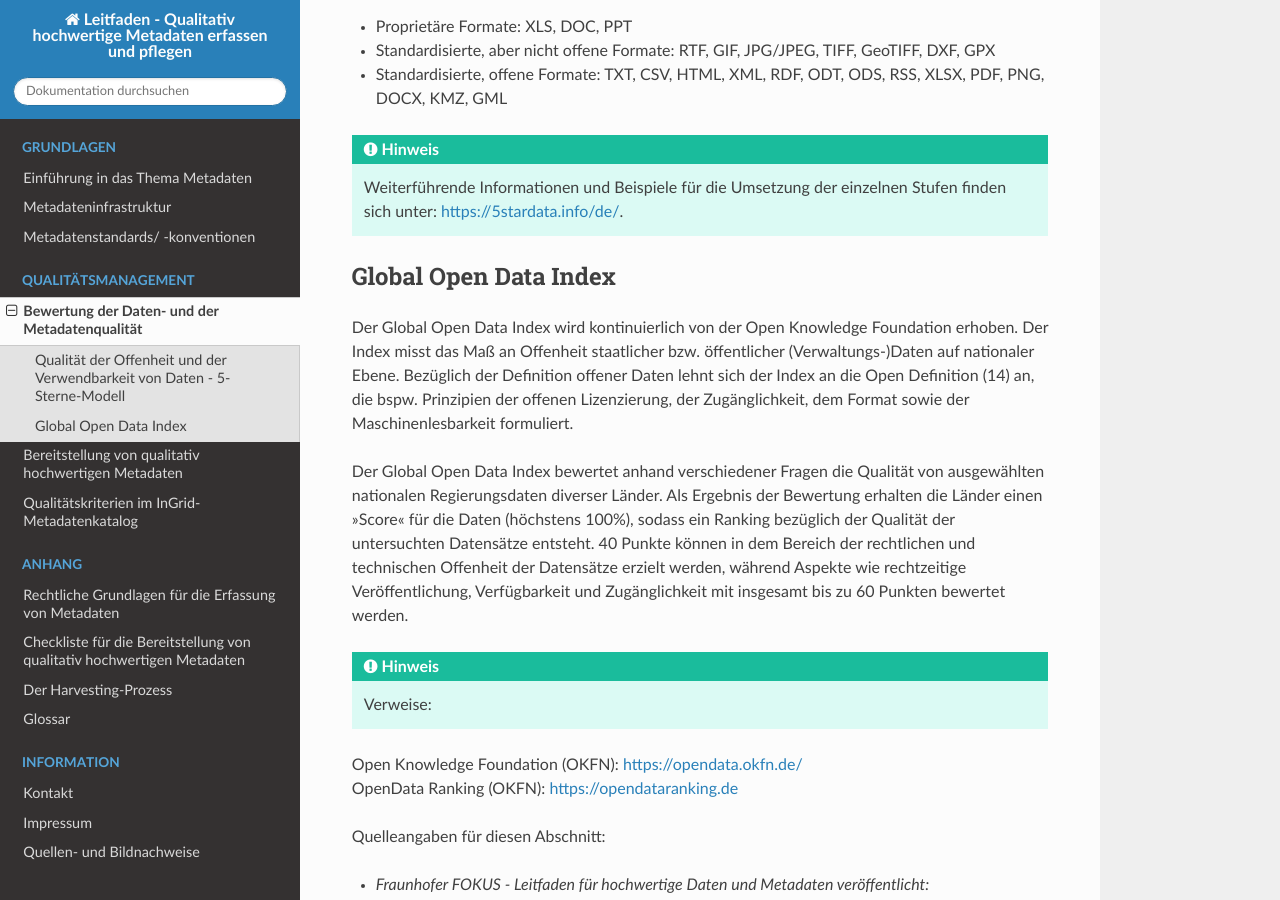
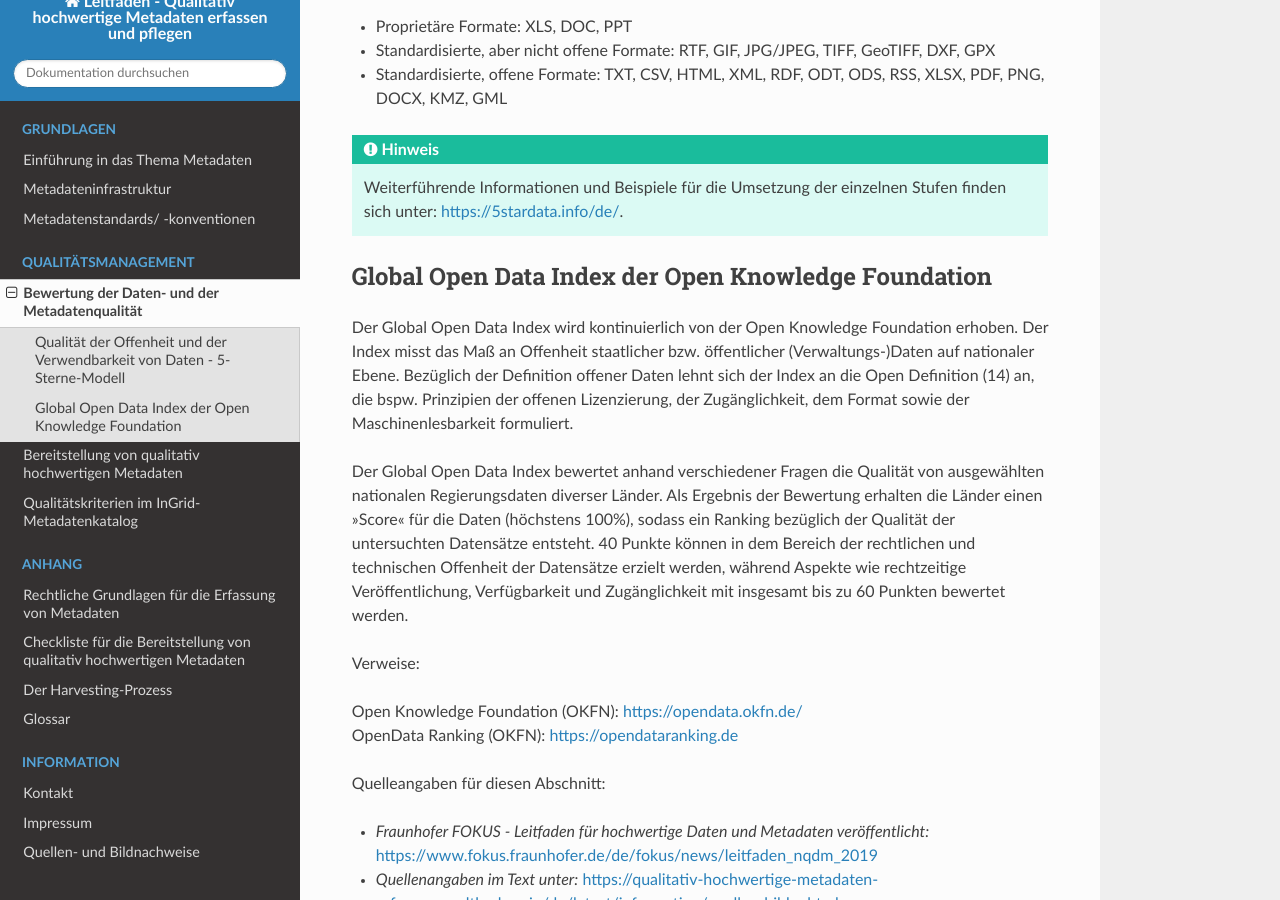
Before and after one commit to tomiwo/ingrid-mdk-st-high-quality-metadata, a Sphinx documentation site: the page built from docs/qualitaetsmanagement/bewertung.rst, in a window 1280 px wide and 900 px high, scrolled down 3047 px. Built offline with Sphinx 7.4.7 and the Read the Docs theme 3.1.0, drawn with Linux system fonts in a browser that asks for light colours.

Commit message:
Update bewertung.rst

```diff
--- a/docs/qualitaetsmanagement/bewertung.rst
+++ b/docs/qualitaetsmanagement/bewertung.rst
@@ -127,15 +127,16 @@ Eine Übersicht über maschineninterpretierbare und offene Formate liefern die f
 
 
 
-Global Open Data Index
-----------------------
+Global Open Data Index der Open Knowledge Foundation
+-----------------------------------------------------
 
 Der Global Open Data Index wird kontinuierlich von der Open Knowledge Foundation erhoben. Der Index misst das Maß an Offenheit staatlicher bzw. öffentlicher (Verwaltungs-)Daten auf nationaler Ebene. Bezüglich der Definition offener Daten lehnt sich der Index an die Open Definition (14) an, die bspw. Prinzipien der offenen Lizenzierung, der Zugänglichkeit, dem Format sowie der Maschinenlesbarkeit formuliert.
 
 Der Global Open Data Index bewertet anhand verschiedener Fragen die Qualität von ausgewählten nationalen Regierungsdaten diverser Länder. Als Ergebnis der Bewertung erhalten die Länder einen »Score« für die Daten (höchstens 100%), sodass ein Ranking bezüglich der Qualität der untersuchten Datensätze entsteht. 40 Punkte können in dem Bereich der rechtlichen und technischen Offenheit der Datensätze erzielt werden, während Aspekte wie rechtzeitige Veröffentlichung, Verfügbarkeit und Zugänglichkeit mit insgesamt bis zu 60 Punkten bewertet werden.
 
 
-.. hint:: Verweise:
+Verweise:
+
 | Open Knowledge Foundation (OKFN): https://opendata.okfn.de/
 | OpenData Ranking (OKFN): https://opendataranking.de
 
```
